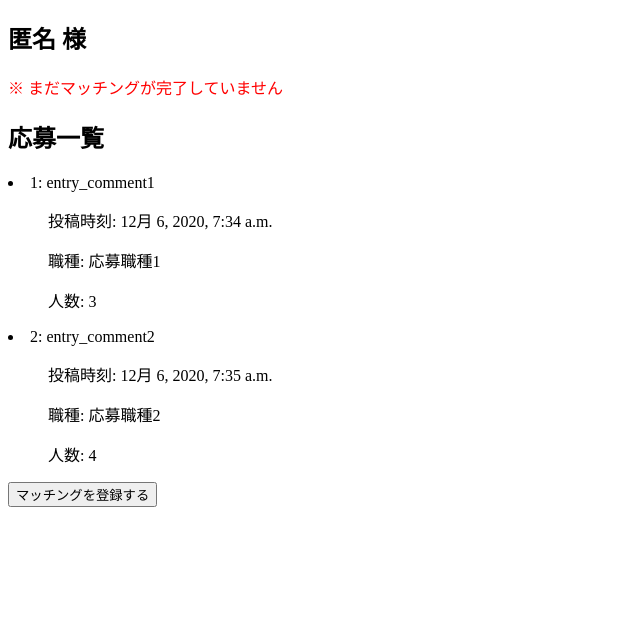
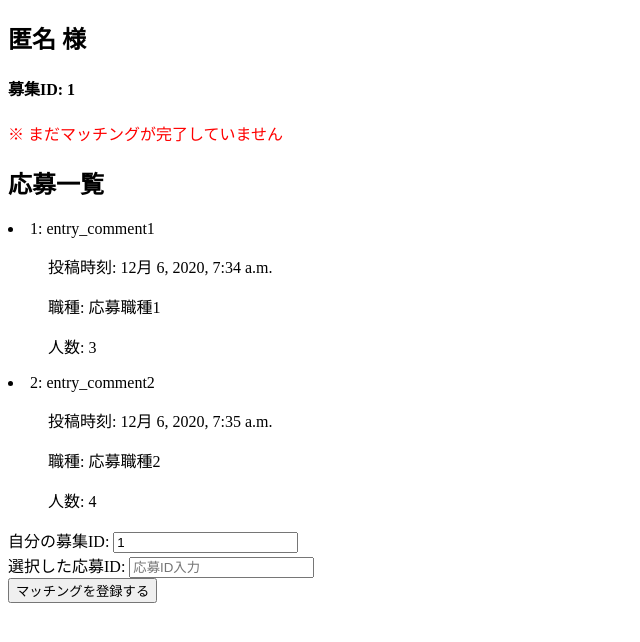
Before and after one commit to Narino3/hackason, a Django app: page /zibun/ in a window 1280 px wide. Shown: the top 642 px of the page, without its empty margins (0-640 px from the left). Run offline with Django 3.2, Linux system fonts and the light colour scheme; data comes from the database, SQL or seed files in the repository.

Commit message:
zibun commit 4

```diff
--- a/cms/templates/cms/zibun.html
+++ b/cms/templates/cms/zibun.html
@@ -12,27 +12,32 @@
 
 <body>
     <h2>匿名 様</h2>
-    {% if not data %}
+    <h4>募集ID: {{recruit.recruit_ID}}</h4>
+    {% if not entries %}
     <p>まだ応募がありません</p>
 
-    {% elif page_type == 0 %}
+    {% elif not recruit.finish_flag %}
     <p><font color="red">※ まだマッチングが完了していません</font></p>
     <h2>応募一覧</h2>
 
 
-    {% for itr in data %}
+    {% for itr in entries %}
         <li>{{itr.entry_ID}}: {{itr.comment}}
             <ul>投稿時刻: {{itr.post_time}}</ul>
             <ul>職種: {{itr.person_type}}</ul>
             <ul>人数: {{itr.person_number}}</ul></li>
     {% endfor %}
 
-    <input type="button" value="マッチングを登録する">
+    <form action="/zibun/" method="post">
+        {% csrf_token %}
+        自分の募集ID: <input type="text" id="zibun_recruit_ID" value={{recruit.recruit_ID}}><br/>
+        選択した応募ID: <input type="text" id="zibun_entry_ID" placeholder="応募ID入力"><br/>
+        <input type="submit" value="マッチングを登録する">
+    </form>
 
-    {% elif page_type == 1 %}
-    <h2>応募が完了しました</h2>
-    <p>マッチング応募ID: {{data.entry_ID}}</p>
     {% else %}
+    <h2>マッチングが完了しました</h2>
+    <p>マッチングした応募ID: {{data.entry_ID}}</p>
     {% endif %}
 </body>
 
--- a/cms/views4.py
+++ b/cms/views4.py
@@ -2,6 +2,7 @@
 from django.shortcuts import render
 #from django.http import HttpResponse
 #from django.template import loader
+from django import forms
 from .models import Book, Recruit, Entry # DB
 
 #class ZibunView(TemplateView):
@@ -11,18 +12,39 @@ from .models import Book, Recruit, Entry # DB
 #class MemberList(ListView):
 #    model = Entry
 
+class EntryListForm(forms.ModelForm):
+    class Meta:
+        model = Entry
+        fields = ('entry_ID',)
+        labels = {
+            'entry_ID': 'マッチングID',
+        }
+
 def ZibunView(request):
-    data = Entry.objects.all()
-    params = {'page_type': 0, 'data': data}
+    #data = Entry.objects.all()
+    arg_recruit_ID = 1
+    recruit = Recruit.objects.get(recruit_ID=arg_recruit_ID)
+    entries = recruit.entry.all().order_by('entry_ID')
+    params = {'page_type': 0, 'recruit': recruit, 'entries': entries}
     return render(request, 'cms/zibun.html', params)
 
 def ZibunRegistration(request, arg_recruit_ID, arg_entry_ID):
+    arg_recruit_ID = request.POST('zibun_recruit_ID')
+    arg_entry_ID = request.POST('zibun_entry_ID')
     recruit = Recruit.objects.get(recruit_ID=arg_recruit_ID)
     recruit.finish_flag = True
     entry = Entry.objects.get(entry_ID=arg_entry_ID)
     entry.finish_flag = True
-    params = {'page_type': 1, 'data': entry}
+    params = {'page_type': 1, 'recruit': recruit}
     return render(request, 'cms/zibun.html', params)
+
+#def ZibunRegistration(request, arg_recruit_ID, arg_entry_ID):
+#    recruit = Recruit.objects.get(recruit_ID=arg_recruit_ID)
+#    recruit.finish_flag = True
+#    entry = Entry.objects.get(entry_ID=arg_entry_ID)
+#    entry.finish_flag = True
+#    params = {'page_type': 1, 'data': entry}
+#    return render(request, 'cms/zibun.html', params)
 
 #def zibun(request):
 #    template = loader.get_template('cms/zibun.html')
```
